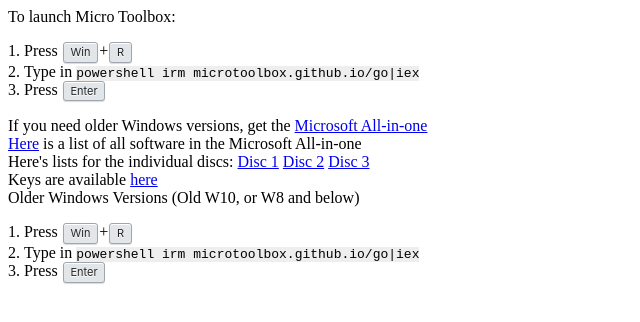
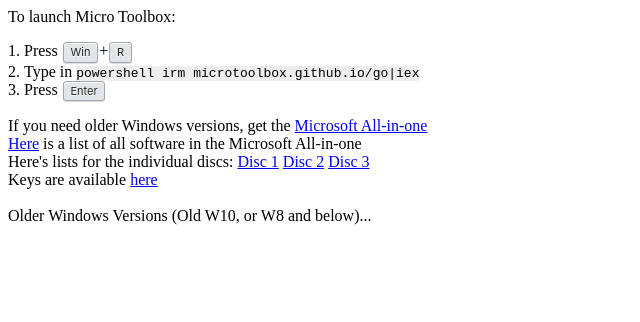
Before and after one commit to microtoolbox/microtoolbox-legacy, a plain HTML site: page index.html in a window 1280 px wide. Shown: the whole page, without its empty margins (0-640 px from the left). Drawn offline with Linux system fonts and the light colour scheme.

Commit message:
Update index.html

```diff
--- a/index.html
+++ b/index.html
@@ -48,7 +48,9 @@ To launch Micro Toolbox:
 <div>Here's lists for the individual discs: <a href="/Lists/Windows Disc 1 List (63).txt">Disc 1</a> <a href="/Lists/Windows Disc 2 List (53).txt">Disc 2</a> <a href="/Lists/Windows Disc 3 List (36).txt">Disc 3</a></div>
 <div>Keys are available <a href="/Lists/Keys.txt">here</a></div>
 
-<div>
+<br>
+<a onclick="document.getElementById('older').style.display='';document.getElementById('showolder').remove();" id="showolder">Older Windows Versions (Old W10, or W8 and below)...</a>
+<div id="older" style="display:none;">
 Older Windows Versions (Old W10, or W8 and below)
 <ol style="padding-inline-start: 1em;">
 <li>Press <kbd>Win</kbd>+<kbd>R</kbd></li>
```
